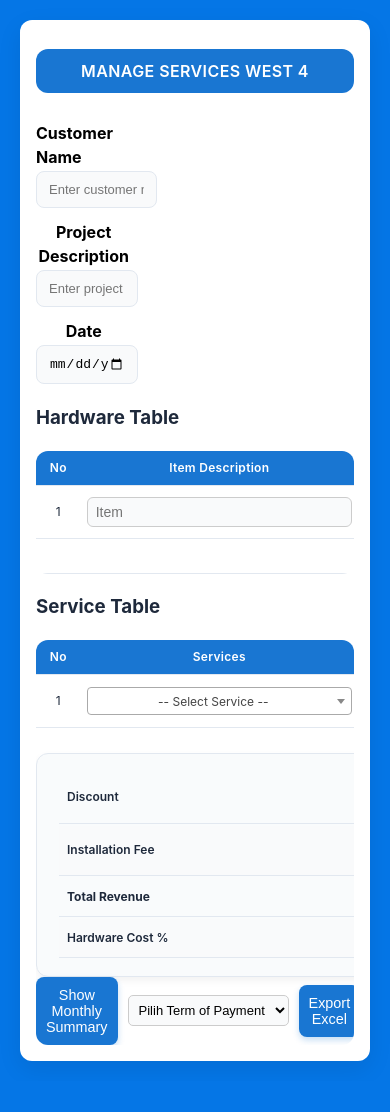
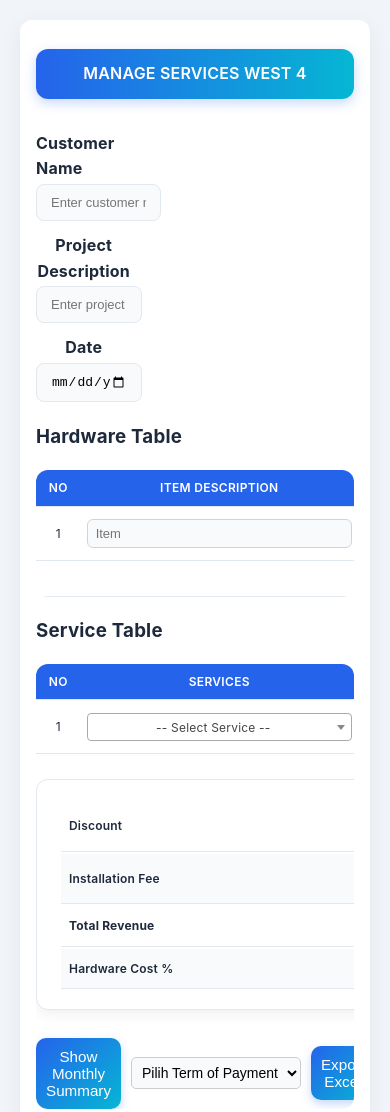
Before and after one commit to dedynamoza/ROI, a plain HTML site: page index.html in a window 390 px wide. Shown: the top 1112 px of the page. Before the commit the page ends 1081 px from the top, so only its background shows below. Drawn offline with nearby package versions, Linux system fonts and the light colour scheme.

Commit message:
Update index.html

```diff
--- a/index.html
+++ b/index.html
@@ -11,13 +11,14 @@
   <script src="https://cdn.jsdelivr.net/npm/select2@4.1.0-rc.0/dist/js/select2.min.js"></script>
   <style>
     :root {
-      --primary: #1976d2;
-      --primary-dark: #0d47a1;
-      --accent: #00bcd4;
-      --bg: #0576e6;
-      --text: #1e293b;
-      --border: #e2e8f0;
-      --danger: #e53935;
+      /* === WARNA MODERN === */
+      --primary: #2563eb;          /* biru elegan */
+      --primary-dark: #1e40af;     /* biru navy */
+      --accent: #06b6d4;           /* toska lembut */
+      --bg: #f1f5f9;               /* abu muda bersih */
+      --text: #1e293b;             /* abu gelap untuk teks */
+      --border: #e2e8f0;           /* abu garis lembut */
+      --danger: #ef4444;           /* merah modern */
       --radius: 12px;
     }
 
@@ -27,32 +28,35 @@
       background: var(--bg);
       margin: 0;
       color: var(--text);
-      line-height: 1.5;
+      line-height: 1.6;
+      letter-spacing: 0.2px;
     }
 
     .container {
-      background: #fff;
+      background: #ffffff;
       border-radius: var(--radius);
-      padding: 32px 40px;
-      max-width: 1300px;
+      padding: 36px 44px;
+      max-width: 1280px;
       margin: 40px auto;
-      box-shadow: 0 8px 24px rgba(0, 0, 0, 0.08);
-      transition: box-shadow 0.3s ease;
+      box-shadow: 0 6px 24px rgba(0, 0, 0, 0.06);
+      transition: all 0.3s ease;
     }
 
     .container:hover {
-      box-shadow: 0 12px 28px rgba(0, 0, 0, 0.12);
+      box-shadow: 0 10px 28px rgba(0, 0, 0, 0.1);
+      transform: translateY(-2px);
     }
 
     h2 {
       text-align: center;
-      background: var(--primary);
+      background: linear-gradient(90deg, var(--primary), var(--accent));
       color: #fff;
-      padding: 14px 0;
+      padding: 16px 0;
       border-radius: var(--radius);
       font-weight: 600;
-      margin-bottom: 28px;
-      letter-spacing: 0.4px;
+      margin-bottom: 32px;
+      font-size: 1.4rem;
+      box-shadow: 0 4px 12px rgba(37, 99, 235, 0.25);
     }
 
     /* === FORM ROW === */
@@ -66,17 +70,19 @@
 
     .row label {
       font-weight: 600;
-      color: #000000;
+      color: var(--text);
+      display: block;
+      margin-bottom: 6px;
     }
 
     input,
     select {
       width: 100%;
-      padding: 10px 12px;
+      padding: 10px 14px;
       border: 1px solid var(--border);
       border-radius: 8px;
       background: #f9fafb;
-      transition: 0.2s ease;
+      transition: all 0.25s ease;
       font-size: 14px;
     }
 
@@ -84,7 +90,8 @@
     select:focus {
       border-color: var(--primary);
       background: #fff;
-      box-shadow: 0 0 0 3px rgba(25, 118, 210, 0.12);
+      box-shadow: 0 0 0 3px rgba(37, 99, 235, 0.15);
+      outline: none;
     }
 
     /* === TABLE === */
@@ -94,14 +101,13 @@
       margin-top: 15px;
     }
 
-    /* Tabel seragam untuk hardware & service */
     #hardwareTable,
     #serviceTable {
       width: 100%;
       border-collapse: collapse;
       text-align: left;
-      table-layout: fixed; /* menjaga lebar kolom */
-      min-width: 700px; /* biar tidak pecah di layar kecil */
+      table-layout: fixed;
+      min-width: 700px;
     }
 
     th,
@@ -119,60 +125,50 @@
       top: 0;
       font-weight: 600;
       letter-spacing: 0.3px;
+      text-transform: uppercase;
+      font-size: 13px;
     }
 
     tr:nth-child(even) td {
-      background: #f9fafb;
+      background: #f8fafc;
     }
 
     tr:hover td {
-      background: #f1f8ff;
+      background: #e0f2fe;
     }
 
-    /* === Sinkronisasi kolom === */
+    /* === Kolom Lebar === */
     #hardwareTable th:nth-child(1),
     #hardwareTable td:nth-child(1),
     #serviceTable th:nth-child(1),
-    #serviceTable td:nth-child(1) {
-      width: 5%;
-    }
+    #serviceTable td:nth-child(1) { width: 5%; }
 
     #hardwareTable th:nth-child(2),
     #hardwareTable td:nth-child(2),
     #serviceTable th:nth-child(2),
-    #serviceTable td:nth-child(2) {
-      width: 40%;
-    }
+    #serviceTable td:nth-child(2) { width: 40%; }
 
     #hardwareTable th:nth-child(3),
     #hardwareTable td:nth-child(3),
     #serviceTable th:nth-child(3),
-    #serviceTable td:nth-child(3) {
-      width: 10%;
-    }
+    #serviceTable td:nth-child(3) { width: 10%; }
 
     #hardwareTable th:nth-child(4),
     #hardwareTable td:nth-child(4),
     #serviceTable th:nth-child(4),
-    #serviceTable td:nth-child(4) {
-      width: 15%;
-    }
+    #serviceTable td:nth-child(4) { width: 15%; }
 
     #hardwareTable th:nth-child(5),
     #hardwareTable td:nth-child(5),
     #serviceTable th:nth-child(5),
-    #serviceTable td:nth-child(5) {
-      width: 15%;
-    }
+    #serviceTable td:nth-child(5) { width: 15%; }
 
     #hardwareTable th:nth-child(6),
     #hardwareTable td:nth-child(6),
     #serviceTable th:nth-child(6),
-    #serviceTable td:nth-child(6) {
-      width: 10%;
-    }
+    #serviceTable td:nth-child(6) { width: 10%; }
 
-    /* Input & dropdown di dalam tabel */
+    /* === INPUT DALAM TABEL === */
     #hardwareTable input,
     #hardwareTable select,
     #serviceTable input,
@@ -180,37 +176,36 @@
       width: 100%;
       box-sizing: border-box;
       padding: 6px 8px;
-      border: 1px solid #ccc;
+      border: 1px solid #cbd5e1;
       border-radius: 6px;
       background: #f9fafb;
-      font-size: 14px;
+      font-size: 13px;
     }
 
     #hardwareTable input:focus,
     #serviceTable input:focus,
     #hardwareTable select:focus,
     #serviceTable select:focus {
-      border-color: #1976d2;
-      outline: none;
-      box-shadow: 0 0 0 2px rgba(25,118,210,0.15);
+      border-color: var(--accent);
+      box-shadow: 0 0 0 2px rgba(6,182,212,0.2);
     }
 
     /* === BUTTONS === */
     .btn {
-      background: var(--primary);
+      background: linear-gradient(135deg, var(--primary), var(--accent));
       color: white;
-      padding: 8px 16px;
+      padding: 10px 18px;
       border: none;
-      border-radius: 8px;
+      border-radius: 10px;
       cursor: pointer;
       transition: all 0.25s ease;
       font-weight: 500;
-      box-shadow: 0 3px 6px rgba(25, 118, 210, 0.25);
+      box-shadow: 0 4px 10px rgba(37, 99, 235, 0.25);
     }
 
     .btn:hover {
-      background: var(--primary-dark);
-      transform: translateY(-1px);
+      background: linear-gradient(135deg, var(--primary-dark), var(--accent));
+      transform: translateY(-2px);
     }
 
     .delete-btn {
@@ -218,27 +213,27 @@
       color: #fff;
       border: none;
       border-radius: 8px;
-      padding: 6px 10px;
+      padding: 6px 12px;
       cursor: pointer;
       transition: all 0.25s ease;
-      box-shadow: 0 3px 6px rgba(229, 57, 53, 0.2);
+      box-shadow: 0 3px 6px rgba(239, 68, 68, 0.25);
     }
 
     .delete-btn:hover {
-      background: #c62828;
+      background: #dc2626;
       transform: translateY(-1px);
     }
 
-    /* === SUMMARY === */
+    /* === SUMMARY BOX === */
     .summary {
       margin-top: 25px;
       width: 48%;
       float: right;
-      background: #f9fbfc;
+      background: #ffffff;
       border-radius: var(--radius);
       border: 1px solid var(--border);
-      box-shadow: 0 4px 8px rgba(0,0,0,0.05);
-      padding: 16px 20px;
+      box-shadow: 0 6px 12px rgba(0,0,0,0.05);
+      padding: 18px 22px;
       margin-right: 20px;
     }
 
@@ -248,93 +243,69 @@
       border-spacing: 0 8px;
     }
 
-    .summary tr td {
+    .summary td {
       padding: 10px 8px;
     }
 
     .summary td:first-child {
       text-align: left;
       font-weight: 600;
-      color: #1e293b;
+      color: var(--text);
       width: 55%;
     }
 
     .summary td:last-child {
       text-align: right;
       font-weight: 500;
-      color: #111827;
+      color: var(--primary-dark);
     }
 
-    /* === RESPONSIVE DESIGN === */
+    /* === RESPONSIVE === */
     @media (max-width: 1024px) {
-      .container {
-        padding: 20px;
-        margin: 20px;
-      }
-
-      .row {
-        flex-direction: column;
-        gap: 12px;
-      }
-
-      .summary {
-        width: 100%;
-        float: none;
-        margin-top: 25px;
-        margin-right: 0;
-      }
-
-      .table-wrapper {
-        overflow-x: auto;
-      }
+      .container { padding: 24px; margin: 20px; }
+      .row { flex-direction: column; gap: 12px; }
+      .summary { width: 100%; float: none; margin-top: 25px; margin-right: 0; }
     }
 
     @media (max-width: 768px) {
-      h2 {
-        font-size: 1.2rem;
-        padding: 10px;
-      }
-
-      .btn {
-        width: 100%;
-        font-size: 0.9rem;
-      }
-
-      input,
-      select {
-        font-size: 13px;
-      }
-
-      th, td {
-        padding: 8px 6px;
-        font-size: 12px;
-      }
+      h2 { font-size: 1.2rem; padding: 12px; }
+      .btn { width: 100%; font-size: 0.95rem; }
+      input, select { font-size: 13px; }
+      th, td { padding: 8px 6px; font-size: 12px; }
     }
 
     @media (max-width: 480px) {
-      .container {
-        padding: 16px;
-      }
+      .container { padding: 16px; }
+      h2 { font-size: 1rem; }
+      .btn { width: 100%; padding: 10px; }
+      table { min-width: 600px; }
+      .summary { width: 100%; font-size: 13px; }
+    }
 
-      h2 {
-        font-size: 1rem;
-      }
+    .download {
+  display: flex;
+  align-items: center;
+  gap: 10px;
+  margin-top: 28px;
+}
 
-      .btn {
-        width: 100%;
-        padding: 10px;
-      }
+.download select {
+  width: 170px;
+  padding: 6px 10px;
+  border-radius: 8px;
+  border: 1px solid var(--border);
+  background: #f9fafb;
+  font-size: 14px;
+  transition: 0.2s;
+}
 
-      table {
-        min-width: 600px; /* scroll horizontal di layar sangat kecil */
-      }
+.download select:focus {
+  border-color: var(--primary);
+  box-shadow: 0 0 0 3px rgba(37, 99, 235, 0.15);
+  outline: none;
+}
 
-      .summary {
-        width: 100%;
-        font-size: 13px;
-      }
-    }
-    </style>
+  </style>
 
 
 
@@ -486,7 +457,24 @@
 </div>
 
 <div id="summaryBox"></div>
+<style>
+  #summaryBox {
+display: none;
+background: linear-gradient(to right, #e8f5e9 50%, #ffffff 50%);
+border-left: 6px solid #4caf50 30%;
+padding: 15px 20px;
+margin-top: 25px;
+border-radius: 15px;
+font-size: 14px;
+animation: fadeIn 0.5s ease;
+}
 
+
+  @keyframes fadeIn {
+    from { opacity: 0; transform: translateY(-10px); }
+    to { opacity: 1; transform: translateY(0); }
+  }
+</style>
 
 
 
```
